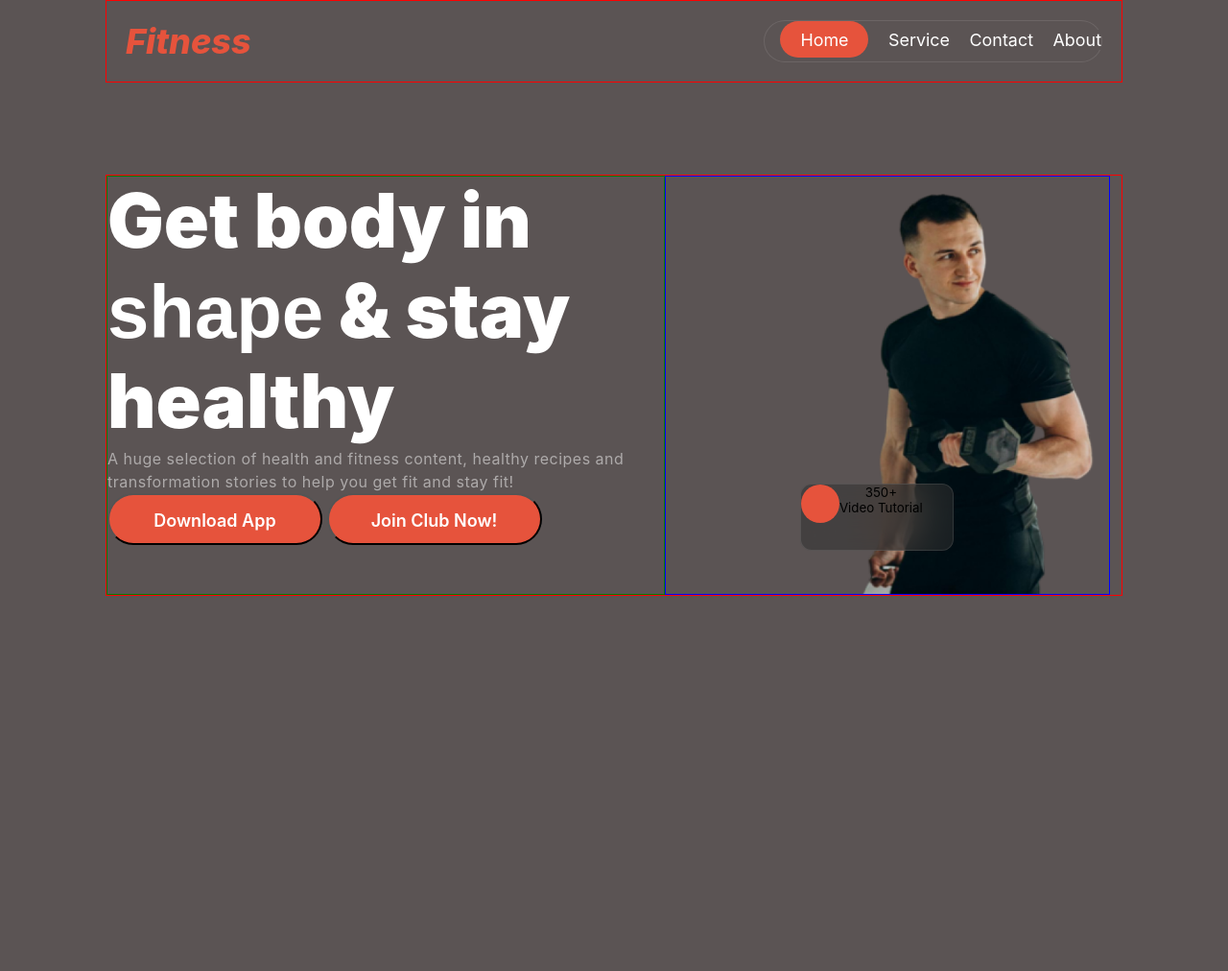
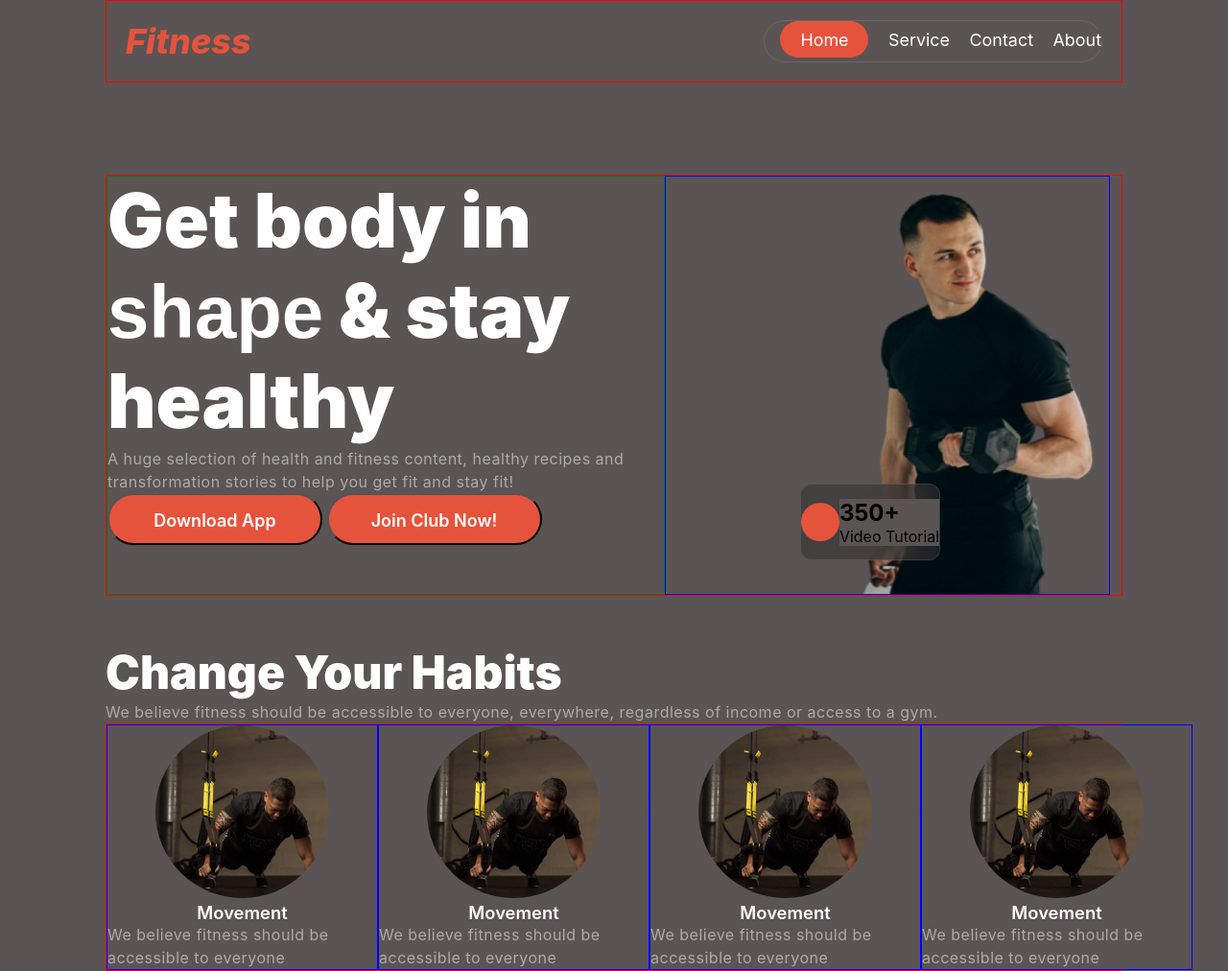
Before and after one commit to satyajit-jbl/b10a2-satyajit, a plain HTML site: page index.html in a window 1280 px wide. Shown: the whole page at 96% size. Before the commit the page ends 800 px from the top, so only its background shows below. Drawn offline with Linux system fonts and the light colour scheme.

Commit message:
banner done final

```diff
--- a/index.html
+++ b/index.html
@@ -48,14 +48,54 @@
                 </div>
                 <div class="banner-image">
                     <img src="./images/Images 2.png" alt="">
-                    <button class="banner-badge">
-                        <div class="circle"></div>350+<br>Video Tutorial</button>
+                    <div class="banner-badge">
+                        <div class="circle"></div>
+                        <!-- <div class="banner-badge-bg">
+                            <span class="badge-title">350+</span><span class="text-description badge-text"><br>Video Tutorial</span>
+                        </div> -->
+                        <div class="banner-badge-bg">
+                            <h2>350+</h2>
+                            <p>Video Tutorial</p>
+                        </div>
+                    </div>
                 </div>
 
             </div>
          </section>
 
          <!-- banner saction ends here -->
+
+         <!-- Change Your Habits -->
+          <section>
+            <div class="change-habit">
+                <h1 class="text-title">Change Your Habits</h1>
+                <p class="text-description">We believe fitness should be accessible to everyone, everywhere, regardless of income or access to a gym.</p>
+                <div class="display-flex">
+                    <div class="change-habit-content">
+                        <img src="./images/image 3.png" alt="">
+                        <p class="text-description-bold">Movement</p>
+                        <p class="text-description">We believe fitness should be accessible to everyone</p>
+                    </div>
+                    <div class="change-habit-content">
+                        <img src="./images/image 3.png" alt="">
+                        <p class="text-description-bold">Movement</p>
+                        <p class="text-description">We believe fitness should be accessible to everyone</p>
+                    </div>
+                    <div class="change-habit-content">
+                        <img src="./images/image 3.png" alt="">
+                        <p class="text-description-bold">Movement</p>
+                        <p class="text-description">We believe fitness should be accessible to everyone</p>
+                    </div>
+                    <div class="change-habit-content">
+                        <img src="./images/image 3.png" alt="">
+                        <p class="text-description-bold">Movement</p>
+                        <p class="text-description">We believe fitness should be accessible to everyone</p>
+                    </div>
+
+                </div>
+
+            </div>
+          </section>
     </header>
 
 </body>
--- a/style/style.css
+++ b/style/style.css
@@ -63,6 +63,10 @@ body{
     display: none;
 }
 /*SHARED STYLE*/
+.display-flex{
+    display: flex;
+    border: 1px solid red;
+}
 .btn-primary{
     color: rgb(255, 255, 255);
     width: 224px;
@@ -75,14 +79,29 @@ body{
     background: rgb(230, 83, 60);
 
 }
+.text-title{
+    color: rgb(255, 255, 255);
+    font-size: 3rem;
+    font-weight: 900;
+
+}
 .text-description{
     color: rgba(255, 255, 255, 0.5);
 font-family: Inter;
-font-size: 16px;
+font-size: 1rem;
 font-weight: 400;
-line-height: 24px;
+line-height: 1.5rem;
 letter-spacing: 0.5px;
 text-align: left;
+}
+.text-description-bold{
+color: rgb(255, 255, 255);
+font-family: Inter;
+font-size: 1.15rem;
+font-weight: 600;
+line-height: 120%;
+letter-spacing: 0%;
+text-align: center;
 }
 
 
@@ -140,16 +159,19 @@ text-align: left;
  .banner-badge{
     display: flex;
     position: absolute;
-    width: 160px;
-    height: 70px;
+    /* width: 160px; */
+    height: 80px;
     border: 1px solid rgba(255, 255, 255, 0.1);
     border-radius: 12px;
     backdrop-filter: blur(20px);
     background-color: rgba(48, 48, 48, 0.54);
     left: 140px;
     top: 320px;
+    justify-content: center;
+    align-items: center;
+    /* opacity: 80%; */
+ }
 
- }
  .circle{
     width: 40px;
     height: 40px;
@@ -158,5 +180,33 @@ text-align: left;
 
  }
  .badge-title{
+    color: rgb(250, 250, 249);
+    font-size: 1.5rem;
+    font-weight: 900;
+ }
 
+ /* change habit style */
+ .change-habit{
+    max-width: 1060px;
+    margin: 0 auto;
+    margin-top: 50px;
  }
+ .change-habit-content{
+    border: 1px solid blue;
+    /* justify-items: center; */
+    /* align-items: center; */
+    justify-content: center;
+ }
+ /* .change-habit-content img{
+    justify-content: center;
+    align-items: center;
+ } */
+ .change-habit img{
+    border-radius: 50%;
+    /* align-items: center;
+    justify-content: space-between */
+    padding: 0px 50px;
+ }
+ .banner-badge-bg{
+    background-color: none;
+ }
```
